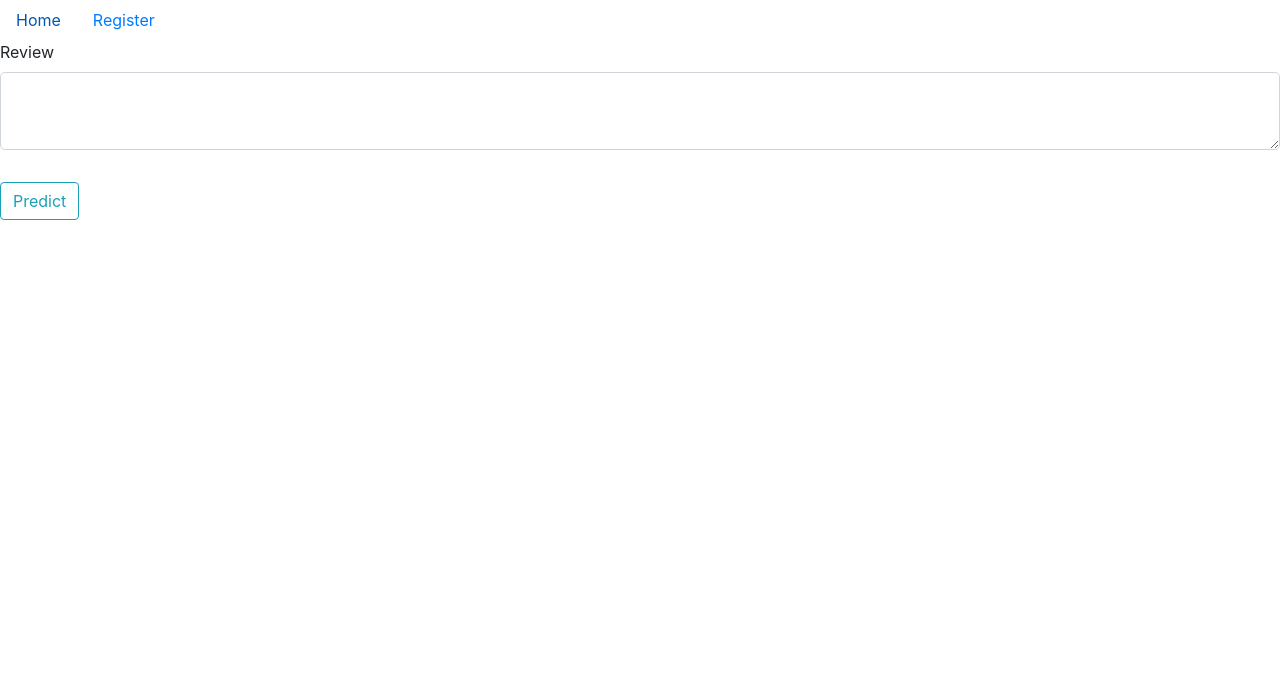
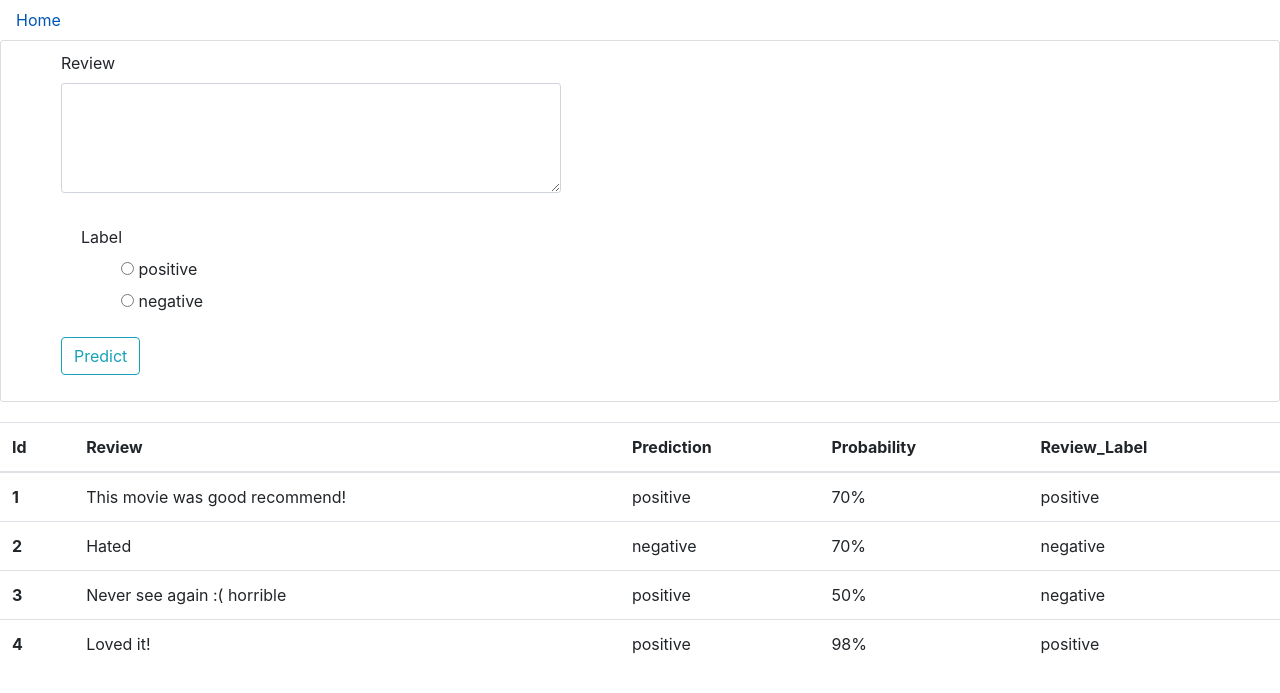
Before and after one commit to pedrojunqueira/IMDb_flask, a Flask app: page / in a window 1280 px wide. Shown: the top 693 px of the page. Run offline with Flask 2, Linux system fonts and the light colour scheme; parts of the project's set-up code (start-up, migrations or seed data) failed here and were passed over; some libraries are stand-ins or nearby versions.

Commit message:
added some css and bootstrap 🤪

```diff
--- a/app.py
+++ b/app.py
@@ -1,4 +1,4 @@
-from flask import Flask, render_template
+from flask import Flask, render_template, url_for
 from models import clf, vect
 from forms import ReviewForm
 from app_utils import string_list
@@ -9,6 +9,14 @@ app.config['SECRET_KEY'] = '5791628bb0b13ce0c676dfde280ba243'
 
 label = {0: 'negative', 1: 'positive'}
 
+stored_predictions = [{'id':1,'review':'This movie was good recommend!', 'prediction':'positive','probability':'70%','label':'positive'},
+                      {'id': 2, 'review': 'Hated', 'prediction': 'negative',
+                          'probability': '70%', 'label': 'negative'},
+                      {'id': 3, 'review': 'Never see again :( horrible', 'prediction': 'positive',
+                       'probability': '50%', 'label': 'negative'},
+                      {'id': 4, 'review': 'Loved it!', 'prediction': 'positive',
+                          'probability': '98%', 'label': 'positive'}
+                      ]
 
 @app.route('/', methods=['POST','GET'])
 def newreview():
@@ -18,8 +26,10 @@ def newreview():
         X = vect.transform(review)
         prediction = label[clf.predict(X)[0]]
         probability = clf.predict_proba(X).max()*100
-        return render_template('result.html', review=review, prediction=prediction, probability=probability)
-    return render_template('new_review.html',form=form)
+        review_label = form.label.data
+        return render_template('result.html', review=review, prediction=prediction, probability=probability,
+        review_label=review_label)
+    return render_template('new_review.html',form=form,predictions=stored_predictions)
 
 
 if __name__ == "__main__":
--- a/forms.py
+++ b/forms.py
@@ -1,8 +1,10 @@
 from flask_wtf import FlaskForm
-from wtforms import StringField, SubmitField, TextAreaField
+from wtforms import StringField, SubmitField, TextAreaField, RadioField
 from wtforms.validators import DataRequired
 
 
 class ReviewForm(FlaskForm):
     content = TextAreaField('Review', validators=[DataRequired()])
+    label = RadioField('Label', validators=[DataRequired()], choices=[
+                       ('positive', 'positive'), ('negative', 'negative')])
     submit = SubmitField('Predict')
--- /dev/null
+++ b/static/main.css
@@ -0,0 +1,23 @@
+
+.content-section {
+  background: #ffffff;
+  padding: 10px 20px;
+  border: 1px solid #dddddd;
+  border-radius: 3px;
+  margin-bottom: 20px;
+}
+
+form {
+    width: 500px;
+    /* height: 300px; */
+    margin-left: 40px;
+    margin-right: auto;
+    /*margin-top: 50px; */
+}
+
+.heighttext {
+    line-height: 50px;
+    }
+
+h1, h2 { margin-left: 20px;
+}
--- a/templates/layout.html
+++ b/templates/layout.html
@@ -11,15 +11,17 @@
         integrity="sha384-Gn5384xqQ1aoWXA+058RXPxPg6fy4IWvTNh0E263XmFcJlSAwiGgFAW/dAiS6JXm" crossorigin="anonymous">
 
 
+    <link rel="stylesheet" type="text/css" href="{{ url_for('static', filename='main.css') }}">
+
     <title>IMDb Sentiment</title>
 
 </head>
 
 <body>
 
+
     <nav class="nav">
-        <a class="nav-link active" href="#">Home</a>
-        <a class="nav-link" href="#">Register</a>
+        <a class="nav-link active" href="{{ url_for('newreview') }}" >Home</a>
     </nav>
     {% block content %}{% endblock %}
 
--- a/templates/new_review.html
+++ b/templates/new_review.html
@@ -7,20 +7,46 @@
             <div class="form-group">
                 {{ form.content.label(class="form-control-label") }}
                 {% if form.content.errors %}
-                {{ form.content(class="form-control form-control-lg is-invalid") }}
+                {{ form.content(class="form-control form-control-sg is-invalid") }}
                 <div class="invalid-feedback">
                     {% for error in form.content.errors %}
                     <span>{{ error }}</span>
                     {% endfor %}
                 </div>
                 {% else %}
-                {{ form.content(class="form-control form-control-lg") }}
+                {{ form.content(class="form-control form-control-sm heighttext") }}
                 {% endif %}
             </div>
         </fieldset>
+        <div class="form-check">
+            {{ form.label.label }}
+            {{ form.label(style="list-style:none") }}
+        </div>
         <div class="form-group">
             {{ form.submit(class="btn btn-outline-info") }}
         </div>
     </form>
 </div>
+<table class="table table-hover">
+    <thead>
+        <tr>
+            <th scope="col">Id</th>
+            <th scope="col">Review</th>
+            <th scope="col">Prediction</th>
+            <th scope="col">Probability</th>
+            <th scope="col">Review_Label</th>
+        </tr>
+    </thead>
+    <tbody>
+        {% for review in predictions %}
+        <tr>
+            <th scope="row">{{review.get('id')}}</th>
+            <td>{{review.get('review')}}</td>
+            <td>{{review.get('prediction')}}</td>
+            <td>{{review.get('probability')}}</td>
+            <td>{{review.get('label')}}</td>
+        </tr>
+        {% endfor %}
+    </tbody>
+</table>
 {% endblock content %}
```
Also changed, not shown: templates/result.html (+20 -5 lines).
